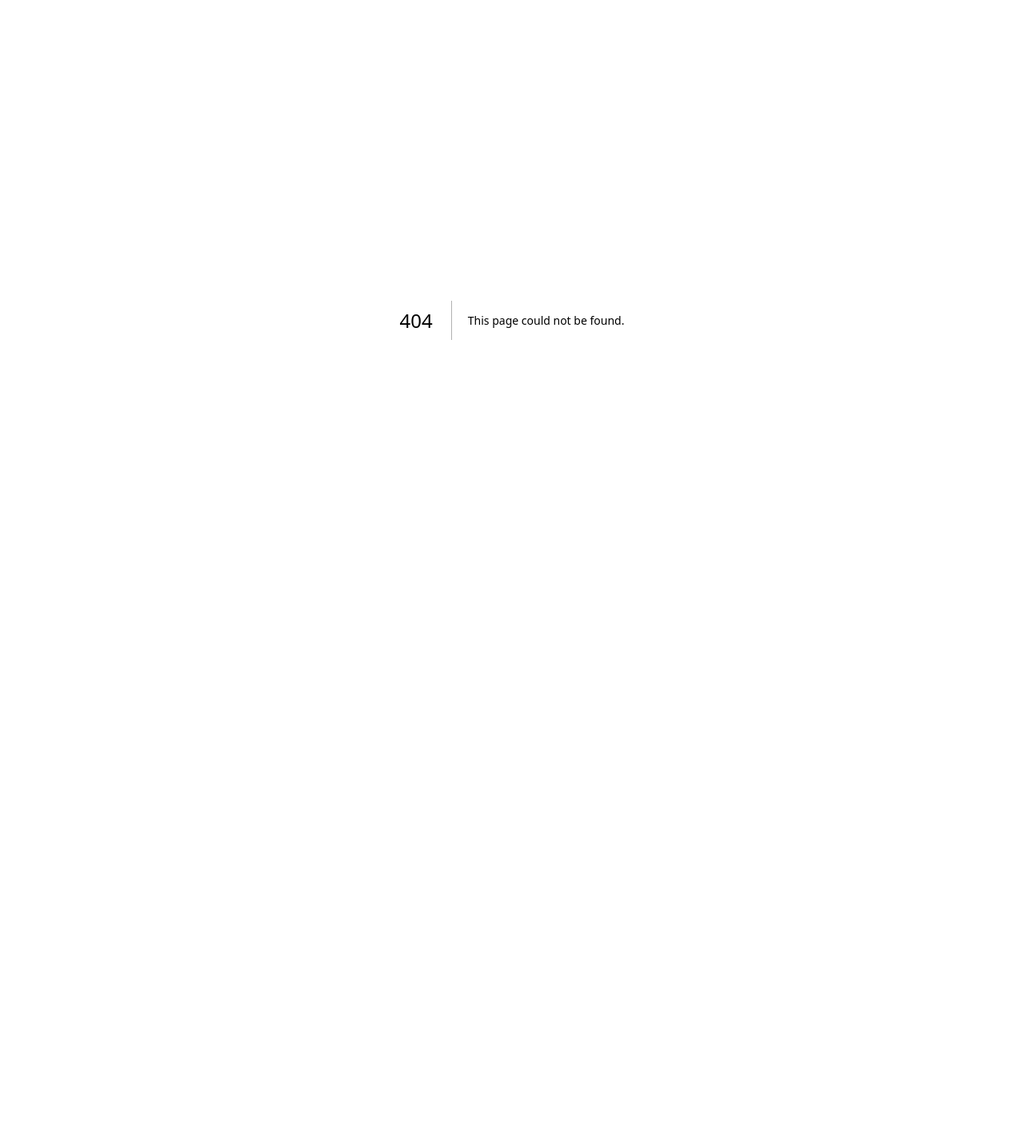
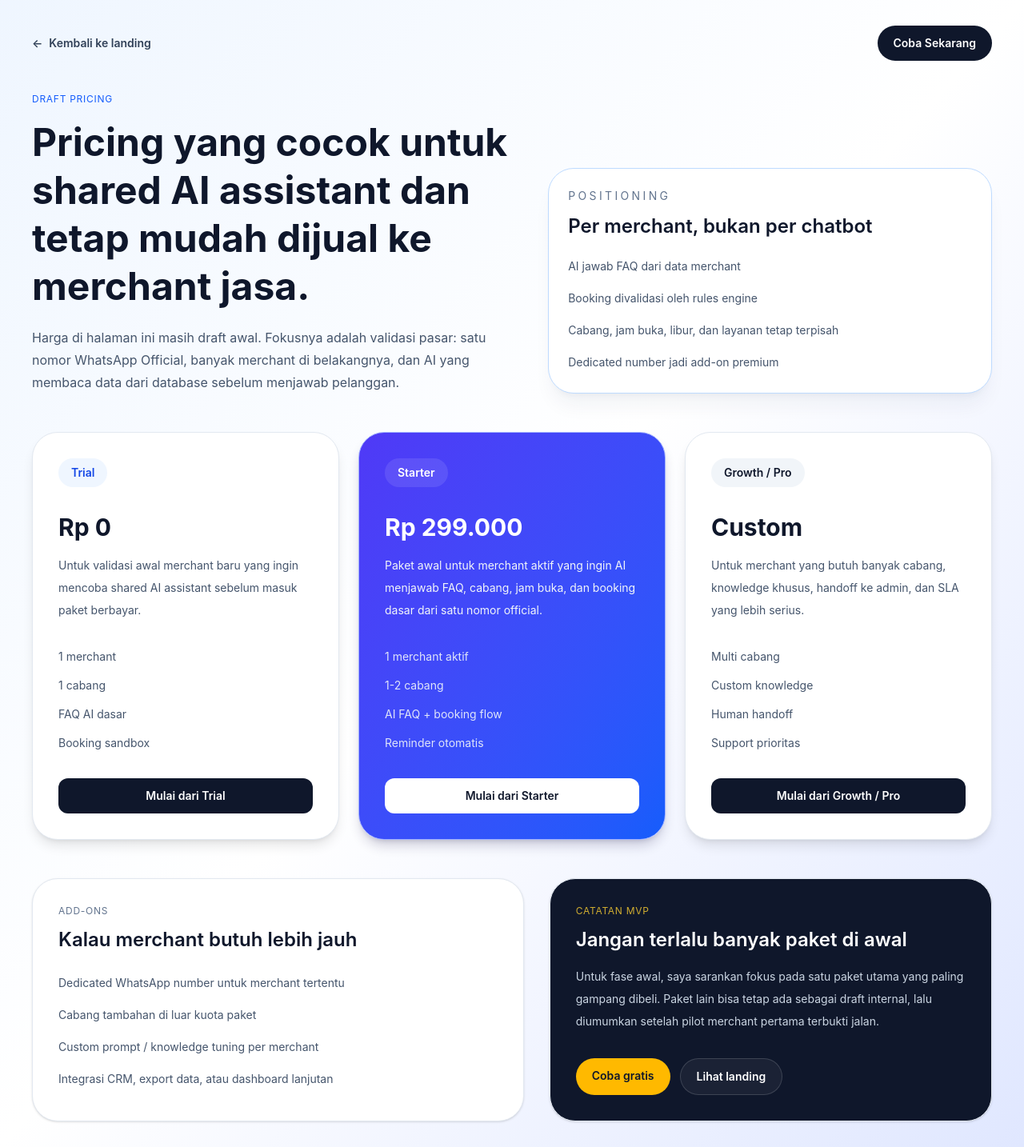
Before and after one commit to ahmadrobbi/barber-booking, a Next.js app: page /pricing in a window 1280 px wide. Before the commit this address had no page. Shown: the whole page at 80% size. Before the commit the page ends 800 px from the top, so only its background shows below. Built offline with nearby package versions, Linux system fonts and the light colour scheme.

Commit message:
update lp

```diff
--- a/app/dynamic-landing.tsx
+++ b/app/dynamic-landing.tsx
@@ -6,7 +6,7 @@ import { HomeHeroCarousel } from "@/components/home-hero-carousel";
 
 export default function DynamicLandingPage() {
   const platformBrand = "BookLink";
-  const platformTagline = "Platform Booking untuk Semua Usaha Jasa";
+  const platformTagline = "AI Booking Assistant untuk Semua Usaha Jasa";
   const phone = "6287749105273";
   const message = encodeURIComponent("Halo, saya mau booking.");
   const waLink = `https://wa.me/${phone}?text=${message}`;
@@ -106,28 +106,28 @@ export default function DynamicLandingPage() {
       <HomeHeroCarousel
         slides={[
           {
-            eyebrow: "Nomor WA Anda Sendiri",
-            title: "Terima Booking Barbershop Tanpa Ganti Channel",
-            description: "BookLink membantu owner barbershop, klinik, pijat, lapangan olahraga, dan usaha jasa lainnya menerima booking dari nomor WhatsApp milik mereka sendiri, lengkap dengan landing page publik dan reminder otomatis.",
+            eyebrow: "Satu nomor untuk banyak merchant",
+            title: "AI Booking Assistant yang Paham Konteks Merchant",
+            description: "BookLink membantu bisnis jasa menjawab pertanyaan, mengarahkan booking, dan menjaga data merchant tetap rapi. AI membaca konteks dari database, lalu membantu pelanggan dari satu nomor WhatsApp Official.",
             image: "https://images.unsplash.com/photo-1622287162716-f311baa1a2b8?auto=format&fit=crop&w=1800&q=80",
-            accent: "BookLink",
-            stats: ["Nomor WA Sendiri", "Landing Page Publik", "Reminder Otomatis"],
+            accent: "Shared AI Number",
+            stats: ["Satu Nomor Official", "Multi Merchant", "Data DB Terhubung"],
           },
           {
-            eyebrow: "Setup Ringkas",
-            title: "Owner Bisa Go-Live dalam Beberapa Langkah",
-            description: "Daftar akun, isi profil bisnis, atur layanan dan durasi, sambungkan device WhatsApp, lalu bagikan link booking `/b/[slug]` ke pelanggan Anda.",
+            eyebrow: "Setup ringkas",
+            title: "Merchant Masuk, Data Tersinkron, Bot Siap Menjawab",
+            description: "Setiap merchant punya profil, cabang, layanan, jam operasional, hari libur, dan aturan booking sendiri. AI hanya menjawab berdasarkan data yang benar dari backend.",
             image: "https://images.unsplash.com/photo-1599351431202-1e0f0137899a?auto=format&fit=crop&w=1800&q=80",
-            accent: "Cepat Jalan",
-            stats: ["Onboarding Ringkas", "Durasi Layanan", "Jam Operasional"],
+            accent: "Data-Aware",
+            stats: ["Profil Merchant", "Cabang & Libur", "Booking Tervalidasi"],
           },
           {
-            eyebrow: "Flow Harian yang Rapi",
-            title: "Booking Masuk, Dikonfirmasi, Diingatkan",
-            description: "Pelanggan bisa booking dari form publik atau chat WhatsApp. Owner mengelola status booking dari dashboard, lalu sistem mengirim notifikasi dan reminder dasar secara otomatis.",
+            eyebrow: "Flow harian yang rapi",
+            title: "Booking, FAQ, dan Reminder Jalan dari Satu Sistem",
+            description: "Pelanggan bisa tanya layanan, cek cabang, lihat jam buka, lalu booking. Sistem tetap memvalidasi slot dan status booking supaya operasional tidak berantakan.",
             image: "https://images.unsplash.com/photo-1585747860715-2ba37e788b70?auto=format&fit=crop&w=1800&q=80",
-            accent: "Siap Dipakai",
-            stats: ["Status Booking", "Konfirmasi WA", "Anti Bentrok Slot"],
+            accent: "Guardrailed AI",
+            stats: ["FAQ Fleksibel", "Slot Aman", "Reminder Otomatis"],
           },
         ]}
         menuFontClassName="font-nav"
@@ -141,26 +141,26 @@ export default function DynamicLandingPage() {
             🚀
           </div>
           <h2 className="font-nav mt-8 text-2xl font-bold uppercase tracking-[0.1em] text-slate-900 md:text-3xl">
-            Booking untuk Semua Usaha Jasa yang Lebih Ringkas
+            Satu AI Untuk Banyak Merchant, Satu Sumber Kebenaran di DB
           </h2>
           <p className="mx-auto mt-6 max-w-3xl text-sm leading-7 text-slate-600 md:text-base">
-            Fokus MVP ini sederhana: owner tidak perlu pindah channel atau mengajari pelanggan pakai aplikasi baru. Semua tetap berjalan lewat WhatsApp bisnis mereka sendiri dan link booking publik yang mudah dibagikan. Cocok untuk barbershop, klinik, pijat, lapangan olahraga, dan segala industri yang butuh booking.
+            Fokus MVP sekarang bukan lagi banyak chatbot manual per merchant. Kita pakai 1 WhatsApp Official shared assistant, lalu AI membaca data merchant, cabang, layanan, jam buka, dan hari libur dari database sebelum menjawab pelanggan.
           </p>
           <div className="mt-12 grid gap-8 md:grid-cols-3">
             <div className="rounded-2xl bg-gradient-to-br from-blue-50 to-blue-100 p-8 shadow-lg border border-blue-200">
               <div className="mb-4 text-2xl">📱</div>
-              <h3 className="mb-3 text-base font-semibold text-slate-900">Nomor WA Milik Sendiri</h3>
-              <p className="text-slate-600 leading-relaxed">Setiap owner bisa mendaftarkan nomor bisnisnya sendiri sebagai bot, jadi relasi dengan pelanggan tetap melekat ke brand mereka.</p>
+              <h3 className="mb-3 text-base font-semibold text-slate-900">Satu Nomor Official</h3>
+              <p className="text-slate-600 leading-relaxed">Nomor platform menjadi pintu masuk utama, sehingga onboarding merchant lebih cepat dan operasional lebih mudah dikelola.</p>
             </div>
             <div className="rounded-2xl bg-gradient-to-br from-green-50 to-green-100 p-8 shadow-lg border border-green-200">
               <div className="mb-4 text-2xl">🔗</div>
-              <h3 className="mb-3 text-base font-semibold text-slate-900">Link Booking per Tenant</h3>
-              <p className="text-slate-600 leading-relaxed">Setiap bisnis punya slug publik sendiri sehingga halaman booking, layanan, jadwal, dan reminder tidak tercampur dengan tenant lain.</p>
+              <h3 className="mb-3 text-base font-semibold text-slate-900">Data Merchant Terpisah</h3>
+              <p className="text-slate-600 leading-relaxed">Setiap merchant tetap punya profil, cabang, layanan, dan jadwal masing-masing agar AI tidak mencampur konteks antar bisnis.</p>
             </div>
             <div className="rounded-2xl bg-gradient-to-br from-purple-50 to-purple-100 p-8 shadow-lg border border-purple-200">
               <div className="mb-4 text-2xl">🔔</div>
-              <h3 className="mb-3 text-base font-semibold text-slate-900">Reminder dan Status Dasar</h3>
-              <p className="text-slate-600 leading-relaxed">Owner bisa mengonfirmasi atau membatalkan booking dari dashboard, lalu pelanggan mendapat pesan WhatsApp yang jelas dan tepat waktu.</p>
+              <h3 className="mb-3 text-base font-semibold text-slate-900">AI Dibatasi Rules</h3>
+              <p className="text-slate-600 leading-relaxed">AI boleh menjawab fleksibel, tetapi booking, slot, dan status tetap divalidasi sistem supaya tidak ada jawaban ngarang.</p>
             </div>
           </div>
         </div>
@@ -171,69 +171,84 @@ export default function DynamicLandingPage() {
         <div className="mx-auto max-w-6xl px-6">
           <div className="text-center mb-12">
             <h2 className="font-nav text-2xl font-bold uppercase tracking-[0.1em] text-slate-900 md:text-3xl">
-              Harga yang Jelas untuk MVP
+              Draft Harga MVP
             </h2>
             <p className="mx-auto mt-4 max-w-3xl text-sm text-slate-600 md:text-base">
-              Fokus saat ini pada dua tier utama: gratis untuk barbershop baru, dan Pro untuk owner yang butuh fitur lebih untuk skala dan kontrol WA.
+              Harga di bawah ini masih draft awal untuk validasi pasar. Struktur utamanya per merchant, karena AI shared assistant akan membaca data tiap bisnis dari database terpisah.
             </p>
           </div>
 
           <div className="grid gap-8 lg:grid-cols-3">
             <div className="rounded-3xl border border-slate-200 bg-white p-8 shadow-sm">
               <div className="inline-flex rounded-full bg-blue-50 px-4 py-2 text-sm font-semibold text-blue-700">
-                Free
+                Trial
               </div>
               <div className="mt-8 text-3xl font-bold text-slate-900">Rp 0</div>
-              <p className="mt-4 text-slate-600">Cocok untuk usaha jasa kecil (barbershop, klinik, pijat, dll) yang ingin mulai menerima booking lewat WhatsApp tanpa biaya.</p>
+              <p className="mt-4 text-slate-600">Untuk validasi awal merchant baru yang ingin mencoba shared AI assistant sebelum masuk paket berbayar.</p>
               <ul className="mt-8 space-y-3 text-slate-600">
-                <li>Landing page publik `/b/[slug]`</li>
-                <li>1 nomor WhatsApp bisnis</li>
-                <li>Dashboard booking dasar</li>
-                <li>Reminder WhatsApp otomatis</li>
+                <li>1 merchant</li>
+                <li>1 cabang</li>
+                <li>FAQ AI dasar</li>
+                <li>Booking sandbox</li>
               </ul>
               <Link
-                href="/register"
+                href="/pricing"
                 className="mt-8 inline-flex w-full items-center justify-center rounded-xl bg-slate-900 px-5 py-3 text-sm font-semibold text-white transition hover:bg-slate-800"
               >
-                Daftar Gratis
+                Lihat Struktur Lengkap
               </Link>
             </div>
 
             <div className="rounded-3xl border border-slate-200 bg-gradient-to-br from-blue-600 to-indigo-600 p-8 shadow-xl text-white">
               <div className="inline-flex rounded-full bg-white/10 px-4 py-2 text-sm font-semibold text-white">
-                Pro
+                Starter
               </div>
-              <div className="mt-8 text-3xl font-bold">Rp 149.000</div>
-              <p className="mt-4 text-slate-100">Untuk usaha jasa yang sudah berkembang dan ingin lebih banyak kontrol, dukungan multi-cabang, dan insight operasional.</p>
+              <div className="mt-8 text-3xl font-bold">Rp 299.000</div>
+              <p className="mt-4 text-slate-100">Paket awal untuk 1 merchant aktif yang ingin AI menjawab FAQ, cabang, jam buka, dan booking dasar dari satu nomor official.</p>
               <ul className="mt-8 space-y-3 text-slate-100/90">
-                <li>Multi-branch siap pakai</li>
-                <li>Unlimited layanan & durasi</li>
-                <li>Laporan booking dan omzet</li>
-                <li>Prioritas setup dan support</li>
+                <li>1 merchant aktif</li>
+                <li>1-2 cabang</li>
+                <li>AI FAQ + booking flow</li>
+                <li>Reminder otomatis</li>
               </ul>
               <Link
-                href="/register"
+                href="/pricing"
                 className="mt-8 inline-flex w-full items-center justify-center rounded-xl bg-white px-5 py-3 text-sm font-semibold text-slate-900 transition hover:bg-slate-100"
               >
-                Upgrade ke Pro
+                Detail Starter
               </Link>
             </div>
 
             <div className="rounded-3xl border border-slate-200 bg-white p-8 shadow-sm opacity-80">
               <div className="inline-flex rounded-full bg-slate-100 px-4 py-2 text-sm font-semibold text-slate-900">
-                Enterprise
+                Growth / Pro
               </div>
-              <div className="mt-8 text-3xl font-bold text-slate-900">Coming Soon</div>
-              <p className="mt-4 text-slate-600">Enterprise akan diluncurkan setelah MVP diuji, dengan AI CS dan custom workflow untuk bisnis dan industri yang lebih kompleks.</p>
+              <div className="mt-8 text-3xl font-bold text-slate-900">Custom</div>
+              <p className="mt-4 text-slate-600">Untuk merchant yang butuh banyak cabang, knowledge khusus, handoff ke admin, dan SLA yang lebih serius.</p>
               <ul className="mt-8 space-y-3 text-slate-600">
-                <li>AI CS / chatbot dukungan pelanggan</li>
-                <li>Custom integrasi dan SLA</li>
-                <li>Pelaporan lanjutan</li>
+                <li>Multi cabang</li>
+                <li>Custom knowledge</li>
+                <li>Human handoff</li>
               </ul>
-              <div className="mt-8 rounded-xl border border-slate-300 px-5 py-3 text-sm font-semibold text-slate-700 text-center">
-                Tertunda untuk fase berikutnya
-              </div>
+              <Link
+                href="/pricing"
+                className="mt-8 inline-flex w-full items-center justify-center rounded-xl border border-slate-300 px-5 py-3 text-sm font-semibold text-slate-700 transition hover:bg-slate-50"
+              >
+                Buka Detail Pro
+              </Link>
             </div>
+          </div>
+
+          <div className="mt-10 flex flex-col items-center gap-3 text-center">
+            <p className="max-w-2xl text-sm leading-7 text-slate-500">
+              Kalau kamu mau pricing yang lebih tegas untuk market awal, kita bisa mulai dari satu paket berbayar saja, lalu sisanya jadi add-on. Itu biasanya lebih mudah dijual di fase MVP.
+            </p>
+            <Link
+              href="/pricing"
+              className="inline-flex items-center justify-center rounded-full bg-slate-900 px-6 py-3 text-sm font-semibold text-white transition hover:bg-slate-800"
+            >
+              Buka Draft Pricing Page
+            </Link>
           </div>
         </div>
       </section>
@@ -246,7 +261,7 @@ export default function DynamicLandingPage() {
               Cocok untuk Operasional Barbershop
             </h2>
             <p className="mx-auto mt-4 max-w-3xl text-sm text-slate-600 md:text-base">
-              Halaman depan ini tidak lagi menjanjikan semua industri. Kita fokus pada masalah yang paling sering dirasakan owner barbershop saat mengatur booking manual lewat chat.
+              Halaman ini fokus pada masalah paling umum di bisnis jasa: pertanyaan berulang, booking yang berantakan, dan data operasional yang tersebar.
             </p>
           </div>
           <div className="grid gap-8 md:grid-cols-2 lg:grid-cols-3 mb-12">
@@ -254,37 +269,37 @@ export default function DynamicLandingPage() {
               {
                 name: "Chat Masuk Tidak Berantakan",
                 icon: "✂️",
-                description: "Pelanggan tetap chat lewat WhatsApp, tetapi alurnya diarahkan ke pilihan layanan, tanggal, dan jam yang terstruktur.",
+                description: "Pelanggan tetap chat lewat WhatsApp, tetapi AI membaca konteks merchant lalu memandu ke cabang, layanan, dan jadwal yang tepat.",
                 color: "from-blue-500 to-blue-600",
               },
               {
                 name: "Slot Mengikuti Jam Operasional",
                 icon: "🕒",
-                description: "Pilihan jam otomatis menyesuaikan business hours dan durasi layanan, bukan sekadar slot statis tanpa aturan.",
+                description: "Pilihan jam otomatis menyesuaikan business hours, hari libur, dan durasi layanan yang tersimpan di database.",
                 color: "from-green-500 to-green-600",
               },
               {
                 name: "Layanan Bisa Diatur Owner",
                 icon: "🧾",
-                description: "Owner dapat mengubah nama layanan, harga, dan durasi dari dashboard tanpa sentuh database manual.",
+                description: "Owner dapat mengubah nama layanan, harga, durasi, cabang, dan knowledge tanpa sentuh kode manual.",
                 color: "from-orange-500 to-orange-600",
               },
               {
                 name: "Status Booking Lebih Jelas",
                 icon: "✅",
-                description: "Booking punya status `pending`, `confirmed`, `completed`, dan `cancelled` agar operasional harian lebih mudah dipantau.",
+                description: "Booking tetap punya status yang jelas agar AI tidak melompati aturan operasional atau mengubah data sembarangan.",
                 color: "from-purple-500 to-purple-600",
               },
               {
                 name: "Owner Tetap Pegang Nomor Sendiri",
                 icon: "📲",
-                description: "Bot berjalan di nomor bisnis owner, jadi pelanggan tetap menghubungi channel yang memang sudah mereka kenal.",
+                description: "Kalau nanti dibutuhkan, model dedicated number tetap bisa jadi add-on untuk merchant yang ingin brand sendiri.",
                 color: "from-indigo-500 to-indigo-600",
               },
               {
                 name: "Siap Divalidasi ke Pasar",
                 icon: "🚀",
-                description: "Scope MVP dijaga tetap sempit supaya cepat diuji ke owner barbershop sungguhan sebelum menambah kompleksitas lain.",
+                description: "Scope MVP dijaga tetap sempit supaya cepat diuji ke merchant sungguhan sebelum menambah kompleksitas lain.",
                 color: "from-gray-500 to-gray-600",
               },
             ].map((industry) => (
@@ -401,7 +416,7 @@ export default function DynamicLandingPage() {
               BookLink
             </h3>
             <p className="text-sm text-slate-300 leading-relaxed mb-4">
-              Platform booking untuk semua usaha jasa yang membantu owner memakai nomor WhatsApp bisnis sendiri untuk menerima booking dan mengirim reminder otomatis.
+              AI booking assistant untuk bisnis jasa yang membantu merchant menjawab FAQ, mengelola booking, dan menjaga data operasional tetap rapi.
             </p>
             <div className="flex gap-4">
               <a href="#" className="text-slate-400 hover:text-white transition">📘 Facebook</a>
--- /dev/null
+++ b/app/pricing/page.tsx
@@ -0,0 +1,175 @@
+import Link from "next/link";
+
+const plans = [
+  {
+    name: "Trial",
+    price: "Rp 0",
+    description:
+      "Untuk validasi awal merchant baru yang ingin mencoba shared AI assistant sebelum masuk paket berbayar.",
+    accent: "bg-blue-50 text-blue-700",
+    features: ["1 merchant", "1 cabang", "FAQ AI dasar", "Booking sandbox"],
+  },
+  {
+    name: "Starter",
+    price: "Rp 299.000",
+    description:
+      "Paket awal untuk merchant aktif yang ingin AI menjawab FAQ, cabang, jam buka, dan booking dasar dari satu nomor official.",
+    accent: "bg-indigo-600 text-white",
+    features: [
+      "1 merchant aktif",
+      "1-2 cabang",
+      "AI FAQ + booking flow",
+      "Reminder otomatis",
+    ],
+    featured: true,
+  },
+  {
+    name: "Growth / Pro",
+    price: "Custom",
+    description:
+      "Untuk merchant yang butuh banyak cabang, knowledge khusus, handoff ke admin, dan SLA yang lebih serius.",
+    accent: "bg-slate-100 text-slate-900",
+    features: ["Multi cabang", "Custom knowledge", "Human handoff", "Support prioritas"],
+  },
+];
+
+const addOns = [
+  "Dedicated WhatsApp number untuk merchant tertentu",
+  "Cabang tambahan di luar kuota paket",
+  "Custom prompt / knowledge tuning per merchant",
+  "Integrasi CRM, export data, atau dashboard lanjutan",
+];
+
+export default function PricingPage() {
+  return (
+    <main className="min-h-screen bg-gradient-to-br from-blue-50 via-white to-indigo-100 text-[15px] text-slate-800 sm:text-base">
+      <section className="mx-auto max-w-7xl px-6 py-8 sm:px-8 lg:px-10">
+        <div className="mb-10 flex items-center justify-between gap-4">
+          <Link
+            href="/"
+            className="inline-flex items-center gap-2 text-sm font-semibold text-slate-700 transition hover:text-blue-600"
+          >
+            <span aria-hidden="true">←</span>
+            Kembali ke landing
+          </Link>
+          <Link
+            href="/register"
+            className="rounded-full bg-slate-900 px-5 py-3 text-sm font-semibold text-white transition hover:bg-slate-800"
+          >
+            Coba Sekarang
+          </Link>
+        </div>
+
+        <div className="grid gap-8 lg:grid-cols-[1.05fr_0.95fr] lg:items-end">
+          <div>
+            <p className="font-nav text-xs uppercase tracking-[0.24em] text-blue-600">
+              Draft Pricing
+            </p>
+            <h1 className="mt-4 max-w-3xl text-3xl font-bold leading-tight text-slate-900 sm:text-4xl md:text-5xl">
+              Pricing yang cocok untuk shared AI assistant dan tetap mudah dijual ke merchant jasa.
+            </h1>
+            <p className="mt-5 max-w-2xl text-sm leading-7 text-slate-600 md:text-base">
+              Harga di halaman ini masih draft awal. Fokusnya adalah validasi pasar: satu nomor WhatsApp
+              Official, banyak merchant di belakangnya, dan AI yang membaca data dari database sebelum
+              menjawab pelanggan.
+            </p>
+          </div>
+
+          <div className="rounded-[2rem] border border-blue-200 bg-white p-6 shadow-xl shadow-blue-950/5">
+            <p className="text-sm uppercase tracking-[0.24em] text-slate-500">Positioning</p>
+            <h2 className="mt-3 text-2xl font-semibold text-slate-900">Per merchant, bukan per chatbot</h2>
+            <ul className="mt-5 space-y-3 text-sm leading-7 text-slate-600">
+              <li>AI jawab FAQ dari data merchant</li>
+              <li>Booking divalidasi oleh rules engine</li>
+              <li>Cabang, jam buka, libur, dan layanan tetap terpisah</li>
+              <li>Dedicated number jadi add-on premium</li>
+            </ul>
+          </div>
+        </div>
+
+        <div className="mt-12 grid gap-6 lg:grid-cols-3">
+          {plans.map((plan) => (
+            <article
+              key={plan.name}
+              className={`rounded-[2rem] border p-8 shadow-lg ${
+                plan.featured
+                  ? "border-indigo-300 bg-gradient-to-br from-indigo-600 to-blue-600 text-white shadow-indigo-950/20"
+                  : "border-slate-200 bg-white text-slate-900"
+              }`}
+            >
+              <div
+                className={`inline-flex rounded-full px-4 py-2 text-sm font-semibold ${
+                  plan.featured ? "bg-white/10 text-white" : plan.accent
+                }`}
+              >
+                {plan.name}
+              </div>
+
+              <div className="mt-8 text-3xl font-bold">{plan.price}</div>
+              <p className={`mt-4 text-sm leading-7 ${plan.featured ? "text-slate-100" : "text-slate-600"}`}>
+                {plan.description}
+              </p>
+
+              <ul className={`mt-8 space-y-3 text-sm leading-6 ${plan.featured ? "text-slate-100/90" : "text-slate-600"}`}>
+                {plan.features.map((feature) => (
+                  <li key={feature}>{feature}</li>
+                ))}
+              </ul>
+
+              <Link
+                href="/register"
+                className={`mt-8 inline-flex w-full items-center justify-center rounded-xl px-5 py-3 text-sm font-semibold transition ${
+                  plan.featured
+                    ? "bg-white text-slate-900 hover:bg-slate-100"
+                    : "bg-slate-900 text-white hover:bg-slate-800"
+                }`}
+              >
+                Mulai dari {plan.name}
+              </Link>
+            </article>
+          ))}
+        </div>
+
+        <div className="mt-12 grid gap-8 lg:grid-cols-[1fr_0.9fr]">
+          <section className="rounded-[2rem] border border-slate-200 bg-white p-8 shadow-sm">
+            <p className="font-nav text-xs uppercase tracking-[0.24em] text-slate-500">
+              Add-ons
+            </p>
+            <h2 className="mt-3 text-2xl font-semibold text-slate-900">Kalau merchant butuh lebih jauh</h2>
+            <ul className="mt-6 space-y-3 text-sm leading-7 text-slate-600">
+              {addOns.map((item) => (
+                <li key={item}>{item}</li>
+              ))}
+            </ul>
+          </section>
+
+          <section className="rounded-[2rem] border border-slate-200 bg-slate-900 p-8 text-white shadow-sm">
+            <p className="font-nav text-xs uppercase tracking-[0.24em] text-amber-300/80">
+              Catatan MVP
+            </p>
+            <h2 className="mt-3 text-2xl font-semibold">Jangan terlalu banyak paket di awal</h2>
+            <p className="mt-4 text-sm leading-7 text-slate-300">
+              Untuk fase awal, saya sarankan fokus pada satu paket utama yang paling gampang dibeli.
+              Paket lain bisa tetap ada sebagai draft internal, lalu diumumkan setelah pilot merchant
+              pertama terbukti jalan.
+            </p>
+            <div className="mt-8 flex flex-wrap gap-3">
+              <Link
+                href="/register"
+                className="rounded-full bg-amber-400 px-5 py-3 text-sm font-semibold text-slate-900 transition hover:bg-amber-300"
+              >
+                Coba gratis
+              </Link>
+              <Link
+                href="/"
+                className="rounded-full border border-white/15 bg-white/5 px-5 py-3 text-sm font-semibold text-white transition hover:bg-white/10"
+              >
+                Lihat landing
+              </Link>
+            </div>
+          </section>
+        </div>
+      </section>
+    </main>
+  );
+}
```
